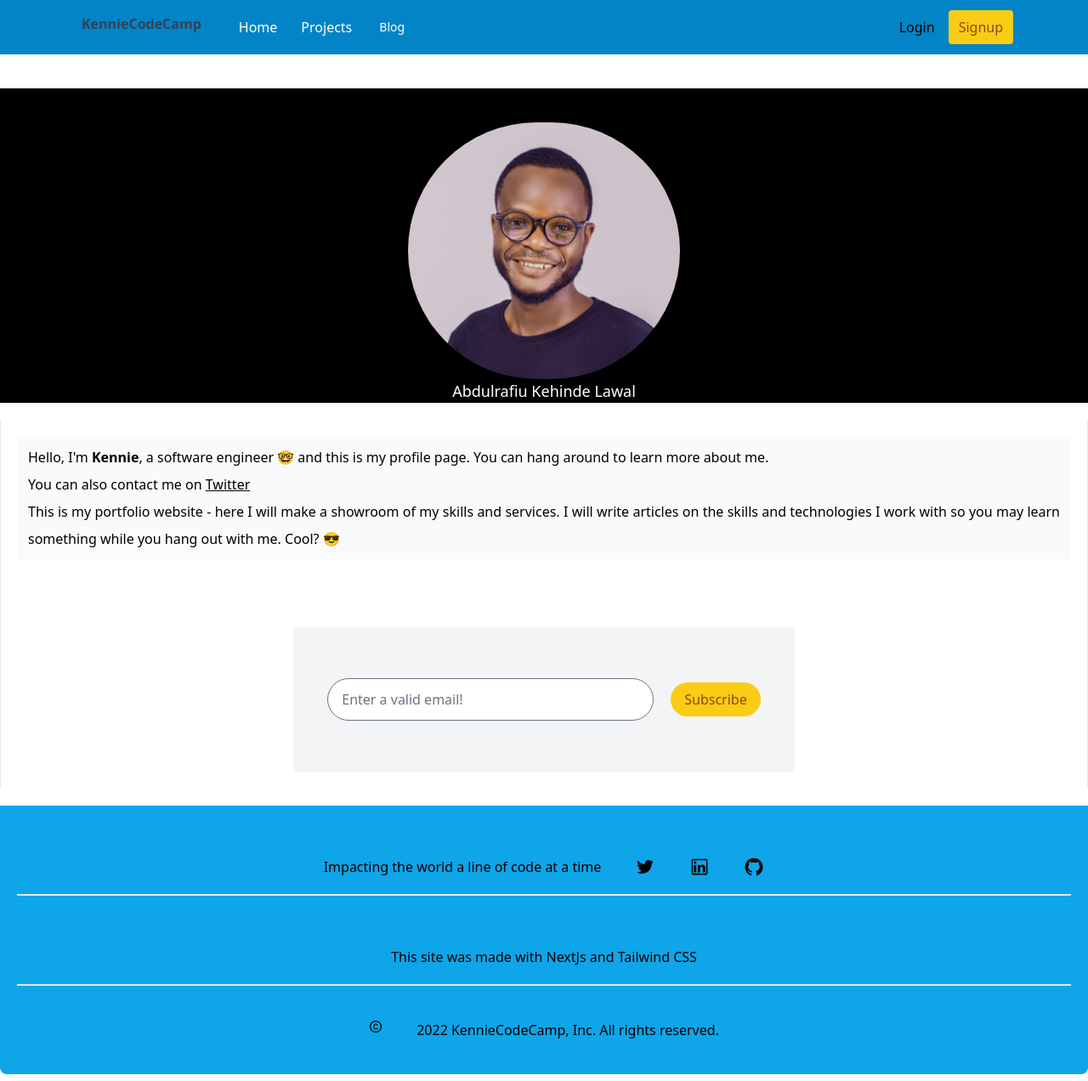
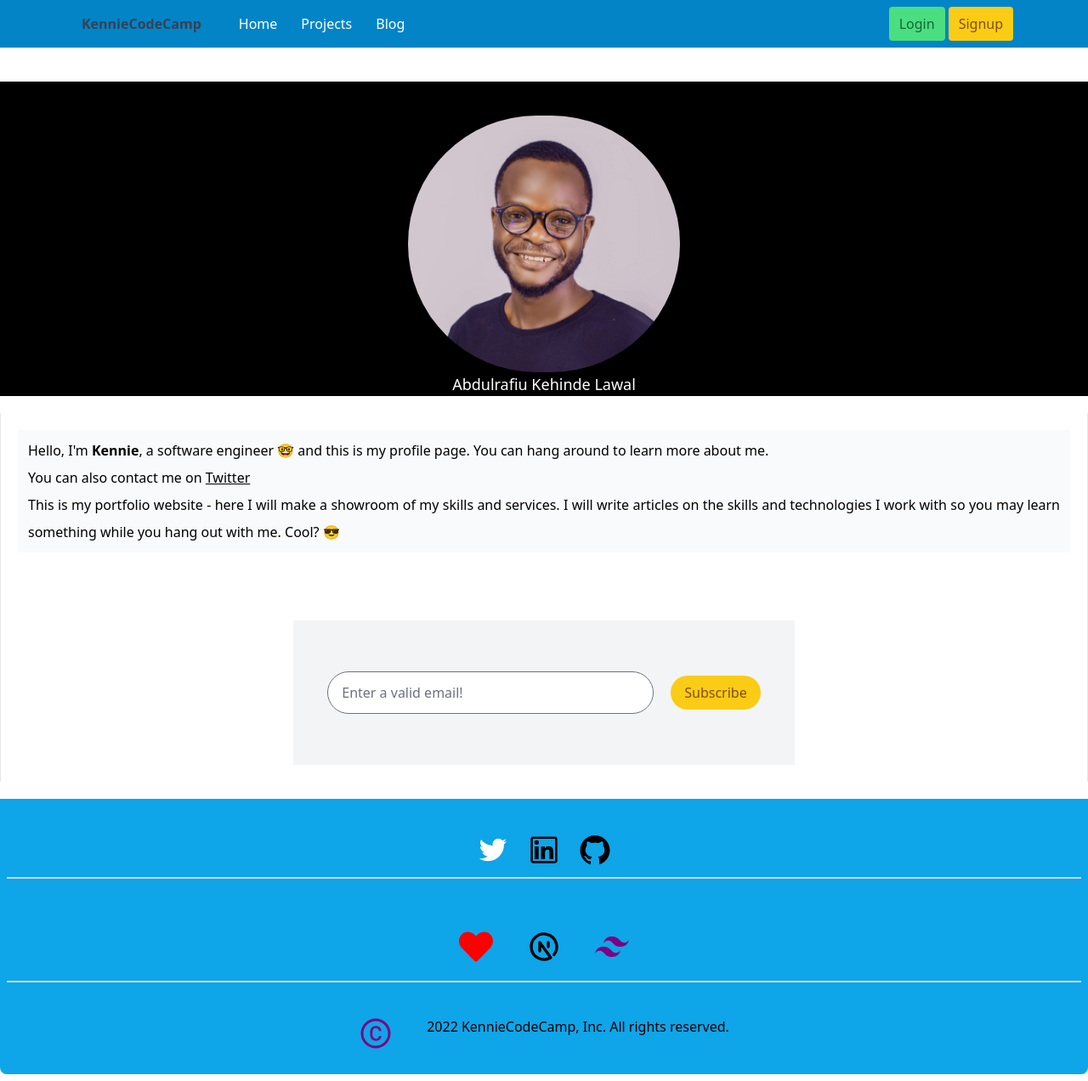
Before and after one commit to kennie-larkson/nextjs-blog, a Next.js app: page / in a window 1280 px wide. Shown: the whole page at 85% size. Built offline with nearby package versions, Linux system fonts and the light colour scheme.

Commit message:
conditional rendering of signup button on navbar, used form component in signup page, redesigned the footer component

```diff
--- a/components/footer.js
+++ b/components/footer.js
@@ -6,58 +6,65 @@ import {
   AiOutlineLinkedin,
   AiOutlineCopyright,
 } from "react-icons/ai";
+import { SiTailwindcss } from "react-icons/si";
+import { TbBrandNextjs } from "react-icons/tb";
+import { FaHeart } from "react-icons/fa";
 
 export default function Footer() {
   return (
-    //<div className="phone:container">
-    <div className="phone:container grid grid-cols-1 text-center px-5 py-5 mx-20 my-2 rounded-b-lg border-gray-400 bg-sky-500">
-      <div className="flex justify-center space-x-10 py-5 border-b-2 my-5 text-opacity-70   ">
-        {/* <button className="border rounded-md bg-sky-600 px-5 text-white">
-          KCC
-        </button> */}
-        <span className="">Impacting the world a line of code at a time</span>
+    <div className="phone:container grid grid-cols-1 text-center px-2 py-2 mx-20 rounded-b-lg border-gray-400 bg-sky-500">
+      <div className="flex justify-center space-x-5 py-3 border-gray-300 border-b-2 my-5  text-opacity-70  ">
         <Link
           href="https://twitter.com/kennie_larkson"
           passHref
-          className=" px-3 py-2 rounded-md font-medium"
+          className=" px-3 py-2 "
         >
-          <AiOutlineTwitter size="1.5rem" />
+          <button>
+            <AiOutlineTwitter color="white" size="2.5rem" />
+          </button>
         </Link>
 
         <Link
           href="https://linkedin.com/in/kennie-larkson"
           passHref
-          className="   px-3 py-2 rounded-md text-sm font-medium"
+          className="   px-3 py-2 "
         >
-          <AiOutlineLinkedin size="1.5rem" />
+          <button>
+            <AiOutlineLinkedin color="black" size="2.5rem" />
+          </button>
         </Link>
 
         <Link
           href="https://github.com/kennie-larkson"
           passHref
-          className="   px-3 py-2 rounded-md text-sm font-medium"
+          className="   px-3 py-2 "
         >
-          <AiOutlineGithub size="1.5rem" />
+          <button>
+            <AiOutlineGithub color="black" size="2.5rem" />
+          </button>
         </Link>
       </div>
-      {/* <hr /> */}
-      <div className="flex justify-center space-x-10 my-5 text-opacity-70 py-5 border-b-2 ">
-        <span className=" ">
-          <Link href="https://nextjs.org">This site was made with NextJs</Link>{" "}
-          and <Link href="https://tailwindcss.com">Tailwind CSS</Link>{" "}
-        </span>
+
+      <div className="flex justify-center space-x-10 my-5 text-opacity-70 py-5 border-gray-300 border-b-2 ">
+        <FaHeart color="red" size="2.5rem" />
+        <Link href="https://nextjs.org">
+          <button>
+            <TbBrandNextjs color="black" size="2.5rem" />
+          </button>
+        </Link>{" "}
+        <Link href="https://tailwindcss.com">
+          <button>
+            <SiTailwindcss color="purple" size="2.5rem" />
+          </button>
+        </Link>{" "}
       </div>
 
-      {/* <hr /> */}
       <div className="flex justify-center space-x-10 my-5 text-opacity-70 ">
-        <AiOutlineCopyright />{" "}
+        <AiOutlineCopyright color="purple" size="2.5rem" />{" "}
         <span className=" ">
           2022 KennieCodeCamp, Inc. All rights reserved.
         </span>
       </div>
     </div>
-    //</div>
   );
 }
-
-//text-gray-600
--- a/components/layout.js
+++ b/components/layout.js
@@ -20,11 +20,19 @@ export function SiteIntro() {
   );
 }
 
-export default function Layout({ children, home, form, projects, about }) {
+export default function Layout({
+  children,
+  home,
+  // signupform,
+  signup,
+  projects,
+  about,
+}) {
   return (
     <>
       <Navbar
-        form={form}
+        // form={signupform}
+        form={signup}
         home={home}
         projects={projects}
         about={about}
@@ -89,13 +97,13 @@ export default function Layout({ children, home, form, projects, about }) {
 
       <main>{children}</main>
 
-      {!home && (
+      {/* {!home && (
         <div>
           <Link href="/">
             <a>← Back to home</a>
           </Link>
         </div>
-      )}
+      )} */}
       <Footer />
     </>
   );
--- a/components/navbar.js
+++ b/components/navbar.js
@@ -33,26 +33,30 @@ const Navbar = ({ form, home, projects, about, title }) => {
                 <a href="/projects" className="py-4 px-3  hover:text-gray-900">
                   Projects
                 </a>
-                <a
-                  href="/blog"
-                  className="block py-2 px-4 text-sm hover:bg-gray-200"
-                >
+                <a href="/blog" className="py-4 px-3 hover:text-gray-900">
                   Blog
                 </a>
               </div>
             </div>
             {/* secondary nav  */}
+
             <div className="hidden md:flex items-center space-x-1">
-              <a href="#" className="py-5 px-3">
+              <a
+                href="#"
+                className="py-2 px-3 bg-green-400 hover:bg-green-300 text-green-800 hover:text-green-800 rounded transition duration-300"
+              >
                 Login
               </a>
-              <a
-                href="/signupform"
-                className="py-2 px-3 bg-yellow-400 hover:bg-yellow-300 text-yellow-800 hover:text-yellow-800 rounded transition duration-300"
-              >
-                Signup
-              </a>
+              {!form && (
+                <a
+                  href="/signup"
+                  className="py-2 px-3 bg-yellow-400 hover:bg-yellow-300 text-yellow-800 hover:text-yellow-800 rounded transition duration-300"
+                >
+                  Signup
+                </a>
+              )}
             </div>
+
             {/* mobile button goes here */}
             <div className="md:hidden flex items-center">
               <button className="mobile-menu-button">
@@ -88,11 +92,15 @@ const Navbar = ({ form, home, projects, about, title }) => {
             Blog
           </a>
           <div className=" flex items-center space-x-1">
-            <a href="#" className="py-5 px-3">
+            <a
+              href="#"
+              className="py-2 px-3 bg-green-400 hover:bg-green-300 text-green-800 hover:text-green-800 rounded transition duration-300"
+            >
               Login
             </a>
+
             <a
-              href="#signup-form"
+              href="/signup"
               className="py-1 px-1 bg-yellow-400 hover:bg-yellow-300 text-yellow-800 hover:text-yellow-800 rounded transition duration-300"
             >
               Signup
--- a/pages/index.js
+++ b/pages/index.js
@@ -1,7 +1,7 @@
 import Head from "next/head";
 import Layout, { siteTitle } from "../components/layout";
 import Body from "../components/body";
-import SignupForm from "./signupform";
+import SignupForm from "./../components/signupform";
 
 export default function Home({}) {
   return (
--- /dev/null
+++ b/pages/signup.js
@@ -0,0 +1,87 @@
+import { useState, useEffect } from "react";
+
+import Layout from "../components/layout";
+import Body from "../components/body";
+import SignupForm from "../components/signupform";
+
+const Signup = () => {
+  return (
+    <>
+      <Layout signupform>
+        <SignupForm />
+      </Layout>
+    </>
+  );
+};
+
+// const SignupForm = () => {
+//   const [username, setUsername] = useState("");
+//   const [fname, setFname] = useState("");
+//   const [lname, setLname] = useState("");
+//   const [email, setEmail] = useState("");
+//   // const [pwd, setPwd] = useState("");
+//   const [success, setSuccess] = useState(false);
+
+//   useEffect(() => {
+//     if (window.location.search.includes("success=true")) {
+//       setSuccess(true);
+//       setTimeout(() => setSuccess(false), 5000);
+//     }
+//   }, []);
+
+//   const handleUsername = (e) => {
+//     setUsername(e.target.value);
+//   };
+
+//   const handleFname = (e) => {
+//     setFname(e.target.value);
+//   };
+
+//   const handleLname = (e) => {
+//     setLname(e.target.value);
+//   };
+
+//   const handleEmail = (e) => {
+//     setEmail(e.target.value);
+//   };
+
+//   const handleSubmit = (e) => {
+//     e.preventDefault();
+//     console.log("Email", email);
+//   };
+
+//   return (
+//     <>
+//       <Layout signupform>
+//         <form
+//           name="membership-form"
+//           method="POST"
+//           action="/signupform?success=true"
+//           data-netlify="true"
+//           onSubmit={handleSubmit}
+//         >
+//           <div className="container text-center p-10 mt-20 bg-gray-100">
+//             <input
+//               type="text"
+//               value={email}
+//               onChange={handleEmail}
+//               name="membership-form"
+//               placeholder="Enter a valid email!"
+//               class="form-input px-4 py-3 my-5 rounded-full md:w-96 md:mr-5 hover:shadow-md"
+//             ></input>
+//             <button
+//               type="submit"
+//               className=" rounded-full px-4 focus:outline-yellow-800 bg-yellow-400 hover:bg-yellow-300 hover:shadow-md text-yellow-800 hover:text-yellow-800 transition duration-300 py-2 justify-center"
+//             >
+//               Subscribe
+//             </button>
+//           </div>
+//         </form>
+//       </Layout>
+//     </>
+//   );
+// };
+
+export default Signup;
+
+//items-center justify-center my-20 p-10
```
Also changed, not shown: components/signupform.js (renamed from pages/signupform.js).
